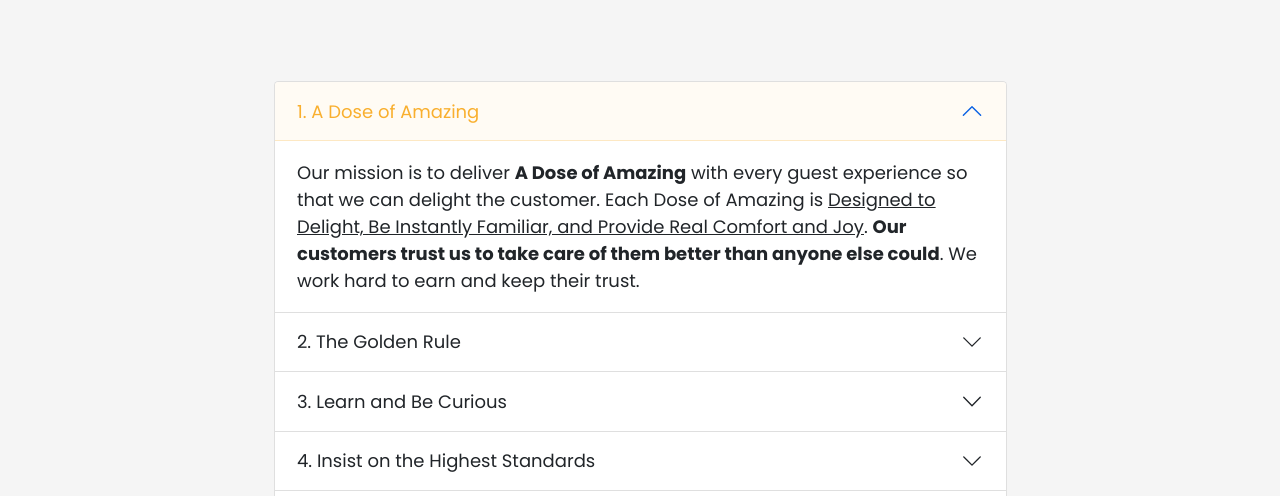
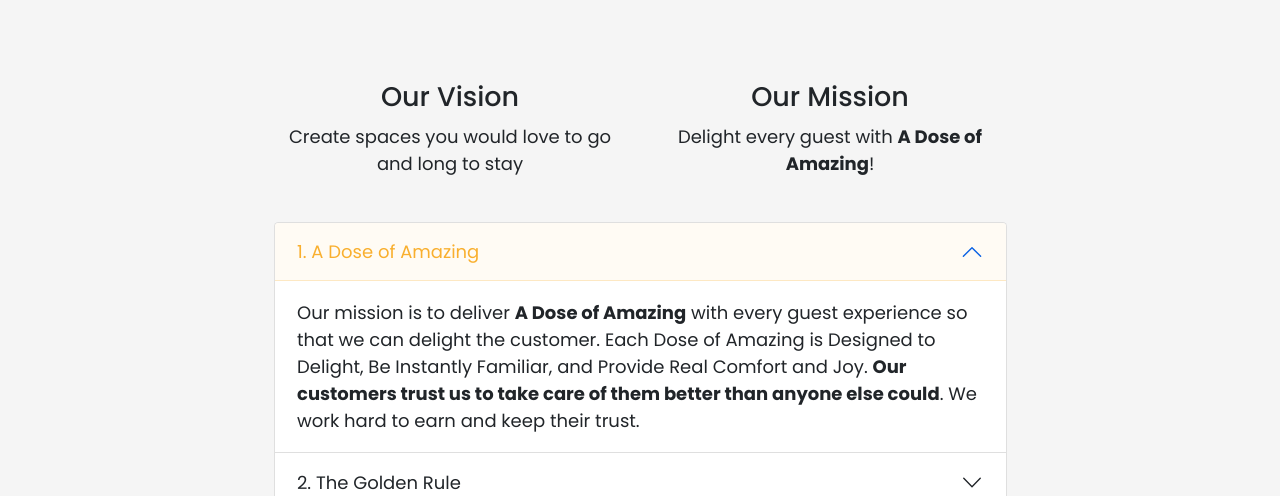
Before and after one commit to suzonkhan/the-tangerine-sunsets-way, a plain HTML site: page ts-standards.html in a window 1280 px wide. Shown: the part 304-800 px from the top of the page. Drawn offline with Linux system fonts and the light colour scheme.

Commit message:
Added mission and vission

```diff
--- a/ts-standards.html
+++ b/ts-standards.html
@@ -33,7 +33,8 @@
                     <nav class="main-nav">
                         <ul>
                             <li page-rel="home"><a href="index.html#home">Home</a></li>
-                            <li page-rel="table-of-content"><a href="index.html#table-of-content">Table of Contents</a></li>
+                            <li page-rel="table-of-content"><a href="index.html#table-of-content">Table of Contents</a>
+                            </li>
                             <li page-rel="our-purpose-and-mission"><a href="index.html#our-purpose-and-mission">
                                 Our Purpose and Mission</a>
                             </li>
@@ -89,6 +90,17 @@
                 </div>
                 <div class="col-md-8 offset-md-2">
 
+                    <div class="row mb-4">
+                        <div class="col-md-6 text-center">
+                            <h4>Our Vision</h4>
+                            <p>Create spaces you would love to go and long to stay</p>
+                        </div>
+                        <div class="col-md-6 text-center">
+                            <h4>Our Mission</h4>
+                            <p>Delight every guest with <strong>A Dose of Amazing</strong>!</p>
+                        </div>
+                    </div>
+
                     <div class="accordion" id="accordionExample">
                         <div class="accordion-item">
                             <h2 class="accordion-header" id="headingOne">
@@ -101,8 +113,8 @@
                                  data-bs-parent="#accordionExample">
                                 <div class="accordion-body">
                                     Our mission is to deliver <strong>A Dose of Amazing</strong> with every guest
-                                    experience so that we can delight the customer. Each Dose of Amazing is <u>Designed
-                                    to Delight, Be Instantly Familiar, and Provide Real Comfort and Joy</u>. <strong>Our
+                                    experience so that we can delight the customer. Each Dose of Amazing is Designed
+                                    to Delight, Be Instantly Familiar, and Provide Real Comfort and Joy. <strong>Our
                                     customers trust us to take care of them better than anyone else could</strong>. We
                                     work hard to earn and keep their trust.
                                 </div>
```
Also changed, not shown: index.html (+12 -2 lines).
